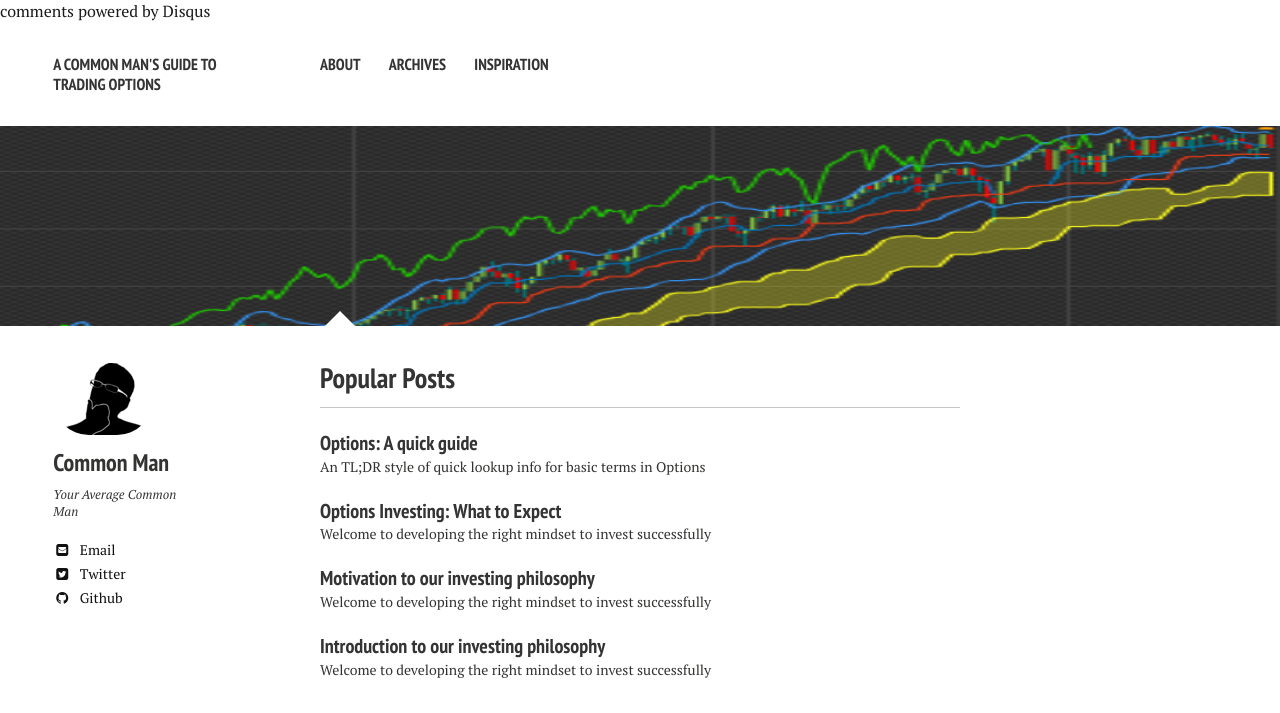
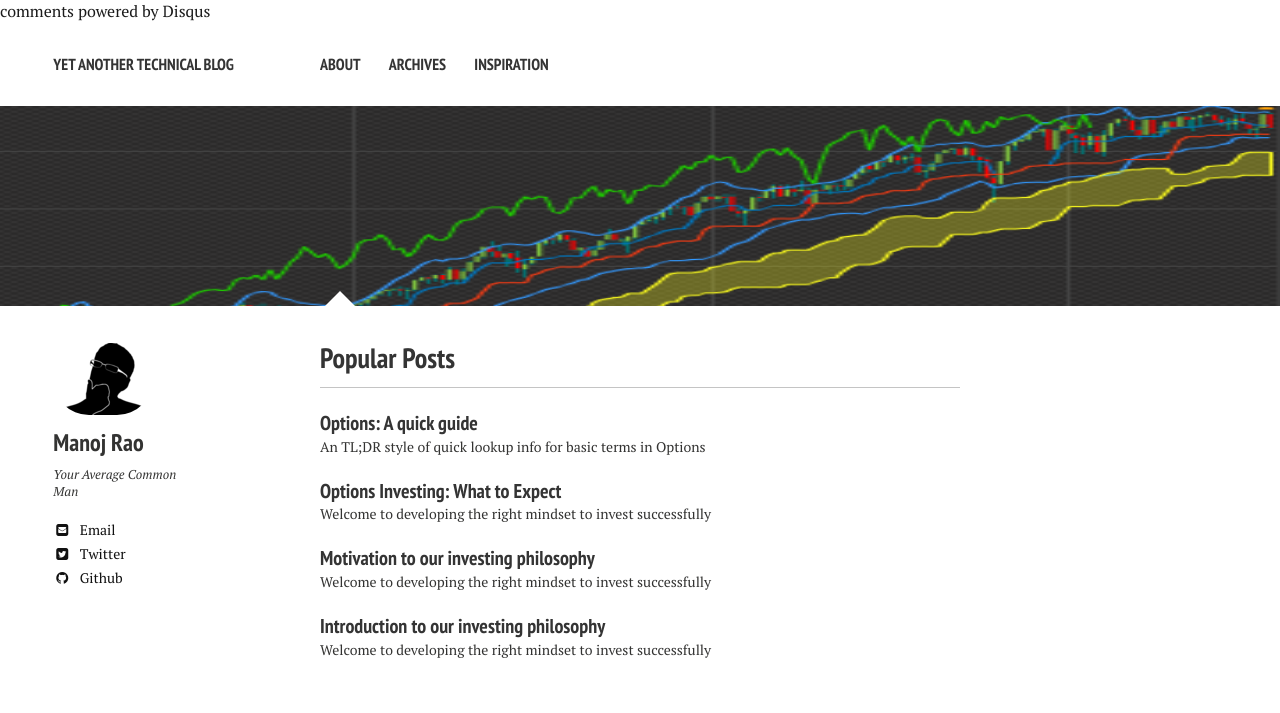
Before and after one commit to mycpuorg/mycpuorg.github.io, a Jekyll site: the page built from index.md, in a window 1280 px wide, cut to the strip 0-713 px from the top of the page. Built offline with Jekyll 4.4.1, drawn with Linux system fonts in a browser that asks for light colours; nearby versions of some CDN libraries; comment, search, counter and statistics services are not loaded.

Commit message:
some more porting from commonmansoptions

```diff
--- a/_config.yml
+++ b/_config.yml
@@ -1,8 +1,8 @@
 # Site wide configuration
 
-title:            A Common Man's Guide to Trading Options
+title:            Yet Another Technical Blog
 locale:           en_US
-url:             http://www.commonmansoptions.com
+url:             http://www.mycpu.org
 #url:             http://localhost:4000
 
 
@@ -27,16 +27,16 @@
 
 # Site owner
 owner:
-  name: Common Man
+  name: Manoj Rao
   avatar: common-man.png
   bio: "Your Average Common Man"
-  email: commonman@commonmansoptions.com
-  disqus-shortname: commonmansoptions
-  twitter: commonmansoptns
+  email: manoj@mycpu.org
+  disqus-shortname: manojrajarao
+  twitter: manojrajarao
   facebook: #username
   google:
     plus:
-    analytics: UA-64925206-1
+    #analytics: UA-64925206-1
     verify:
     ad-client:
     ad-slot:
--- a/_data/authors.yml
+++ b/_data/authors.yml
@@ -2,10 +2,10 @@
 
 manoj_rao:
   name: Manoj Rao
-  web: http://www.commonmansoptions.com
-  email: commonman@commonmansoptions.com
+  web: http://www.mycpu.org
+  email: manoj@mycpu.org
   bio: "Your Average Common Man"
   avatar: common-man.png
-  twitter: commonmansoptions
+  twitter: manojrajarao
   google:
     plus:
--- a/_includes/_disqus_comments.html
+++ b/_includes/_disqus_comments.html
@@ -2,7 +2,7 @@
 <script type="text/javascript">
     /* * * CONFIGURATION VARIABLES: EDIT BEFORE PASTING INTO YOUR WEBPAGE * * */
     //var disqus_shortname = '{{ site.owner.disqus-shortname }}'; // required: replace example with your forum shortname
-    var disqus_shortname = 'commonmansoptions'; // required: replace example with your forum shortname
+    var disqus_shortname = 'manojrajarao'; // required: replace example with your forum shortname
 
     /* * * DON'T EDIT BELOW THIS LINE * * */
     (function() {
```
